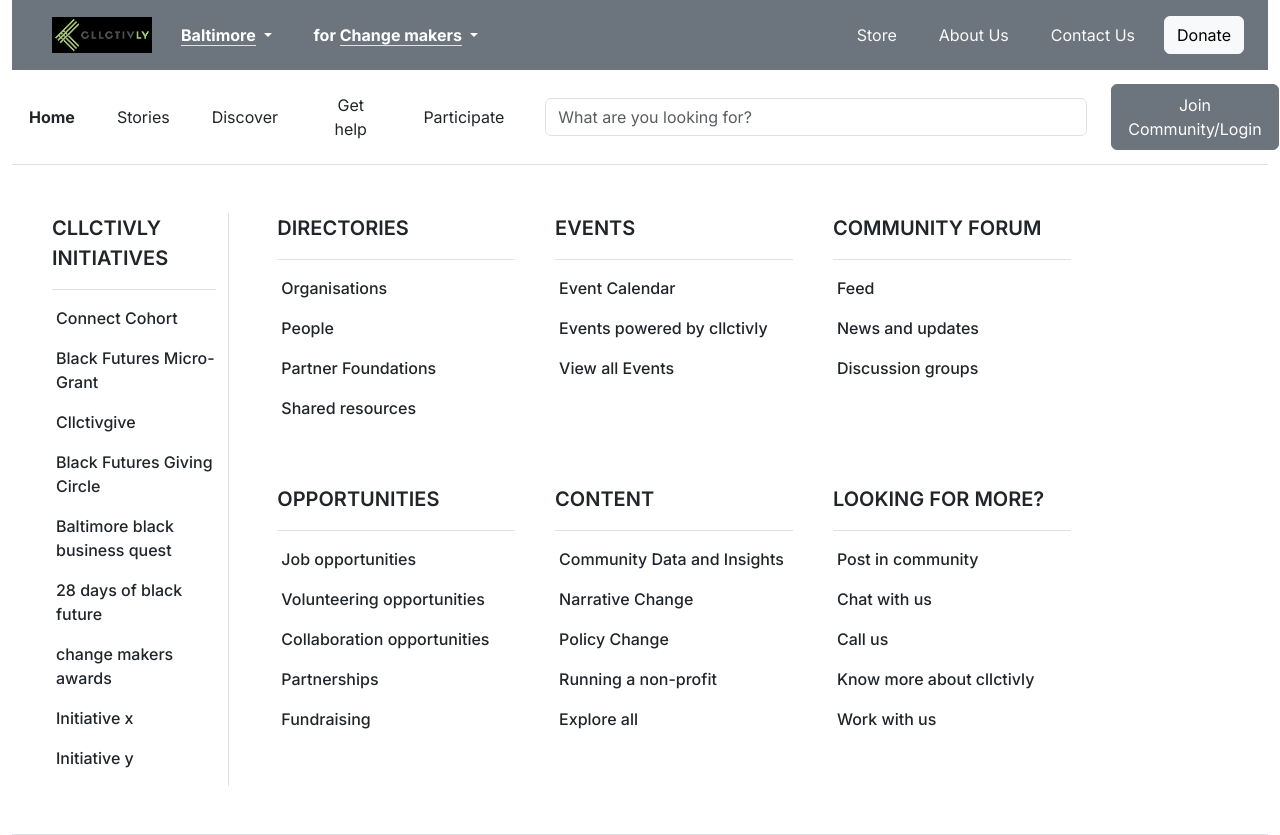
After one commit to e9vkumar/cllctivly, a Django app: page /discover/ in a window 1280 px wide. The commit adds this page. Run offline with Django 4.2, Linux system fonts and the light colour scheme.

Commit message:
discover page designed

```diff
--- /dev/null
+++ b/cllctivly_app/templates/discover.html
@@ -0,0 +1,124 @@
+{% extends 'home.html' %}
+
+{% block content %}
+
+<div class="main-body border-top border-bottom">
+    <div class="row main-row">
+        <div id="side-col" class="col-2 border-end mt-5 mb-5 ms-3 ">
+            <p class="mb-3 ms-4 fs-5 fw-semibold border-bottom pb-3">CLLCTIVLY INITIATIVES</p>
+            <menu>
+                <div class="row my-3 fw-medium">Connect Cohort</div>
+                <div class="row my-3 fw-medium">Black Futures Micro-Grant</div>
+                <div class="row my-3 fw-medium">Cllctivgive</div>
+                <div class="row my-3 fw-medium">Black Futures Giving Circle</div>
+                <div class="row my-3 fw-medium">Baltimore black business quest</div>
+                <div class="row my-3 fw-medium">28 days of black future</div>
+                <div class="row my-3 fw-medium">change makers awards</div>
+                <div class="row my-3 fw-medium">Initiative x</div>
+                <div class="row my-3 fw-medium">Initiative y</div>
+            </menu>
+        </div>
+        <div class="col-8 ps-5">
+            <div class="row mt-5 d-flex gap-3 secondary-row">
+                <div class="col">
+                    <p class="mb-3  fs-5 fw-semibold border-bottom pe-3 pb-3">DIRECTORIES</p>
+                    <div class="row ms-1 my-3 mt-2 fw-medium">Organisations</div>
+                    <div class="row ms-1 my-3 fw-medium">People</div>
+                    <div class="row ms-1 my-3 fw-medium">Partner Foundations</div>
+                    <div class="row ms-1 my-3 fw-medium">Shared resources</div>
+                </div>
+                <div class="col">
+                    <p class="mb-3  fs-5 fw-semibold border-bottom pb-3">EVENTS</p>
+                    <div class="row ms-1 my-3 mt-2 fw-medium">Event Calendar</div>
+                    <div class="row ms-1 my-3 fw-medium">Events powered by cllctivly</div>
+                    <div class="row ms-1 my-3 fw-medium">View all Events</div>
+                    <!-- <div class="row ms-1 my-3">AAA</div> -->
+                    <!-- <div class="row ms-1 my-3">AAA</div> -->
+                    <!-- <div class="row ms-1 my-3">AAA</div> -->
+                    <!-- <div class="row ms-1 my-3">AAA</div> -->
+                    <!-- <div class="row ms-1 my-3">AAA</div> -->
+                </div>
+                <div class="col">
+                    <p class="mb-3  fs-5 fw-semibold border-bottom pb-3">COMMUNITY FORUM</p>
+                    <div class="row ms-1 my-3 mt-2 fw-medium">Feed</div>
+                    <div class="row ms-1 my-3 fw-medium">News and updates</div>
+                    <div class="row ms-1 my-3 fw-medium">Discussion groups</div>
+                </div>
+            </div>
+            <div class="row my-5  d-flex gap-3 secondary-row">
+                <div class="col">
+                    <p class="mb-3  fs-5 fw-semibold border-bottom pb-3">OPPORTUNITIES</p>
+                    <div class="row ms-1 my-3 fw-medium">Job opportunities</div>
+                    <div class="row ms-1 my-3 fw-medium">Volunteering opportunities</div>
+                    <div class="row ms-1 my-3 fw-medium">Collaboration opportunities</div>
+                    <div class="row ms-1 my-3 fw-medium">Partnerships</div>
+                    <div class="row ms-1 my-3 fw-medium">Fundraising</div>
+                </div>
+                <div class="col">
+                    <p class="mb-3   fs-5 fw-semibold border-bottom pb-3">CONTENT</p>
+                    <div class="row ms-1 my-3 mt-2 fw-medium">Community Data and Insights</div>
+                    <div class="row ms-1 my-3 fw-medium">Narrative Change</div>
+                    <div class="row ms-1 my-3 fw-medium">Policy Change</div>
+                    <div class="row ms-1 my-3 fw-medium">Running a non-profit</div>
+                    <div class="row ms-1 my-3 fw-medium">Explore all</div>
+                </div>
+                <div class="col">
+                    <p class="mb-3   fs-5 fw-semibold border-bottom pb-3">LOOKING FOR MORE?</p>
+                    <div class="row ms-1 my-3 mt-2 fw-medium">Post in community</div>
+                    <div class="row ms-1 my-3 fw-medium">Chat with us</div>
+                    <div class="row ms-1 my-3 fw-medium">Call us</div>
+                    <div class="row ms-1 my-3 fw-medium">Know more about cllctivly</div>
+                    <div class="row ms-1 my-3 fw-medium">Work with us</div>
+                </div>
+            </div>
+        </div>
+        <!-- <div class="col">
+            <div class="row mt-5">
+                <h3>EVENTS</h3>
+                <div class="row ms-1 my-1">Event Calendar</div>
+                <div class="row ms-1 my-1">Events powered by cllctivly</div>
+                <div class="row ms-1 my-1">View all Events</div>
+            </div>
+            <div class="row mt-5">
+                <h3>CONTENT</h3>
+                <div class="row ms-1 my-1">Community Data and Insights</div>
+                <div class="row ms-1 my-1">Narrative Change</div>
+                <div class="row ms-1 my-1">Policy Change</div>
+                <div class="row ms-1 my-1">Running a non-profit</div>
+                <div class="row ms-1 my-1">Explore all</div>
+            </div>
+        </div>
+        <div class="col">
+            <div class="row mt-5">
+                <h3>COMMUNITY FORUM</h3>
+                <div class="row ms-1 my-1">Feed</div>
+                <div class="row ms-1 my-1">News and updates</div>
+                <div class="row ms-1 my-1">Discussion groups</div>
+            </div>
+            <div class="row mt-5">
+                <h3>LOOKING FOR MORE?</h3>
+                <div class="row ms-1 my-1">Post in community</div>
+                <div class="row ms-1 my-1">Chat with us</div>
+                <div class="row ms-1 my-1">Call us</div>
+                <div class="row ms-1 my-1">Know more about cllctivly</div>
+                <div class="row ms-1 my-1">Work with us</div>
+            </div>
+        </div> -->
+        <!-- <div class="col">
+            <h3>COMMUNITY FORUM</h3>
+            <div class="row">Feed</div>
+            <div class="row">News and updates</div>
+            <div class="row">Discussion groups</div>
+        <div class="row">
+            <h3>LOOKING FOR MORE?</h3>
+            <div class="row">Post in community</div>
+            <div class="row">Chat with us</div>
+            <div class="row">Call us</div>
+            <div class="row">Know more about cllctivly</div>
+            <div class="row">Work with us</div>
+        </div> -->
+    </div>
+</div>
+</div>
+
+{% endblock content %}
--- a/cllctivly_app/templates/home.html
+++ b/cllctivly_app/templates/home.html
@@ -14,6 +14,9 @@
         crossorigin="anonymous"></script>
     <script src="https://code.jquery.com/jquery-3.7.1.js"
         integrity="sha256-eKhayi8LEQwp4NKxN+CfCh+3qOVUtJn3QNZ0TciWLP4=" crossorigin="anonymous"></script>
+        <link rel="preconnect" href="https://fonts.googleapis.com">
+    <link rel="preconnect" href="https://fonts.gstatic.com" crossorigin>
+    <link href="https://fonts.googleapis.com/css2?family=Inter:wght@100..900&display=swap" rel="stylesheet">
 </head>
 
 <body>
@@ -21,15 +24,36 @@
         input {
             width: 100%;
         }
+
+        body {
+            font-family: Inter;
+        }
+
+        /* @media (max-width:1280px) { */
+
+            /* #flex-container-nav{ */
+                 /* gap:3; */
+            /* }  */
+
+            /* .main-row,
+            .secondary-row {
+                display: flex;
+                flex-direction: column;
+            }  */
+
+             /* #side-col{ */
+                /* flex: 0 0 100%; */
+            /* }  */
+        /* }  */
     </style>
     <div class="main-page container-fluid">
-        <div class="main-header container-fluid d-flex justify-content-between bg-secondary px-2 py-3">
-            <div class="d-flex align-items-center gap-2">
+        <div class="main-header container-fluid d-flex justify-content-between bg-secondary px-3 py-3 mx-0">
+            <div class="d-flex align-items-center gap-3 ms-4">
                 <img src="{% static 'cll_logo.png' %}" alt="logo" class="img-fluid" height="80" width="100">
                 <div class="dropdown">
                     <a class="btn btn-secondary dropdown-toggle fw-bold" href="#" role="button"
                         data-bs-toggle="dropdown" aria-expanded="false">
-                        <u id="change-location-text">Baltimore</u>
+                        <span class="border-bottom" id="change-location-text">Baltimore</span>
                     </a>
                     <ul id="location-list" class="dropdown-menu">
                         <li><a class="dropdown-item" href="#" value="Baltimore">Baltimore</a></li>
@@ -41,10 +65,10 @@
                 <div class="dropdown">
                     <a class="btn btn-secondary dropdown-toggle fw-bold" href="#" role="button"
                         data-bs-toggle="dropdown" aria-expanded="false">
-                        for <u id="change-header-text">Changemakers</u>
+                        for <span class="border-bottom" id="change-header-text">Change makers</span>
                     </a>
                     <ul id="change-list" class="dropdown-menu">
-                        <li><a class="dropdown-item" href="#" value="Changemakers">Changemakers</a></li>
+                        <li><a class="dropdown-item" href="#" value="Change makers">Change makers</a></li>
                         <li><a class="dropdown-item" href="#" value="Foundations">Foundations</a></li>
                         <li><a class="dropdown-item" href="#" value="Corporates">Corporates</a></li>
                         <li><a class="dropdown-item" href="#" value="Government">Government</a></li>
@@ -59,16 +83,14 @@
             </div>
         </div>
 
-        <div class="main-nav row">
-            <div class="col-5 d-flex p-3 gap-5">
+        <div id="flex-container-nav" class="main-nav row">
+            <div class="col-5 d-flex align-items-center p-3 gap-3">
                 <button class="fw-bold btn">Home</button>
                 <button class="btn">Stories</button>
-                <div class="dropdown">
-                    <button class="btn dropdown-toggle" type="button" data-bs-toggle="dropdown" aria-expanded="false">
-                        Discover
-                    </button>
+                <!-- <div class="dropdown"> -->
+                <a href="{% url 'cllctivly_app:discover' %}"><button class="btn" type="button">Discover</button></a>
 
-                    <div class="dropdown-menu">
+                <!-- <div class="dropdown-menu">
                         <div class="row">
                             <div class="col-4">
                                 <a class="dropdown-item" href="#">Action</a>
@@ -86,40 +108,42 @@
                                 <a class="dropdown-item" href="#">Something else here</a>
                             </div>
                         </div>
-                    </div>
-                </div>
-                <div class="dropdown">
-                    <button class="btn dropdown-toggle" type="button" data-bs-toggle="dropdown" aria-expanded="false">
+                    </div> -->
+                <!-- </div> -->
+                <!-- <div class="dropdown"> -->
+                <button class="btn" type="button">
                     Get help
                 </button>
-                    <ul class="dropdown-menu">
+                <!-- <ul class="dropdown-menu">
                         <li><a class="dropdown-item" href="#">Action</a></li>
                         <li><a class="dropdown-item" href="#">Another action</a></li>
                         <li><a class="dropdown-item" href="#">Something else here</a></li>
                     </ul>
-                </div>
-                <div class="dropdown">
-                    <button class="btn dropdown-toggle" type="button" data-bs-toggle="dropdown" aria-expanded="false">
+                </div> -->
+                <!-- <div class="dropdown"> -->
+                <button class="btn" type="button">
                     Participate
                 </button>
-                    <ul class="dropdown-menu">
+                <!-- <ul class="dropdown-menu">
                         <li><a class="dropdown-item" href="#">Action</a></li>
                         <li><a class="dropdown-item" href="#">Another action</a></li>
                         <li><a class="dropdown-item" href="#">Something else here</a></li>
                     </ul>
-                </div>
+                </div> -->
 
             </div>
             <div class="col-7 d-flex justify-content-between align-items-center gap-3">
                 <div class="col-9">
                     <form>
-                        <!-- <svg xmlns="http://www.w3.org/2000/svg" width="16" height="16" fill="currentColor"
+                        <!-- <span>
+                            <svg xmlns="http://www.w3.org/2000/svg" width="16" height="16" fill="currentColor"
                                 class="bi bi-search" viewBox="0 0 16 16">
                                 <path
                                     d="M11.742 10.344a6.5 6.5 0 1 0-1.397 1.398h-.001q.044.06.098.115l3.85 3.85a1 1 0 0 0 1.415-1.414l-3.85-3.85a1 1 0 0 0-.115-.1zM12 6.5a5.5 5.5 0 1 1-11 0 5.5 5.5 0 0 1 11 0" />
                             </svg> -->
-                        <input class="form-control w-100" type="search" placeholder="What are you looking for?"
-                            aria-label="Search">
+                        </span>
+                        <input class="form-control w-100 container-fluid" type="search"
+                            placeholder="What are you looking for?" aria-label="Search">
                     </form>
                 </div>
                 <div class="col-3">
@@ -128,6 +152,10 @@
             </div>
 
         </div>
+
+        {% block content %}
+
+        {% endblock content %}
 
     </div>
     <script>
--- a/cllctivly_app/urls.py
+++ b/cllctivly_app/urls.py
@@ -1,8 +1,9 @@
 from django.urls import path
-from .views import HomeView
+from .views import HomeView,DiscoverView
 
 app_name = 'cllctivly_app'
 
 urlpatterns = [
     path('',HomeView.as_view(),name="home"),
+    path('discover/',DiscoverView.as_view(),name="discover"),
 ]
--- a/cllctivly_app/views.py
+++ b/cllctivly_app/views.py
@@ -7,3 +7,11 @@
 
     def get(self,request):
         return render(request,self.template_name)
+
+
+
+class DiscoverView(TemplateView):
+    template_name = "discover.html"
+
+    def get(self,request):
+        return render(request,self.template_name)
```
Lines whose indentation alone changed are shown as unchanged.
